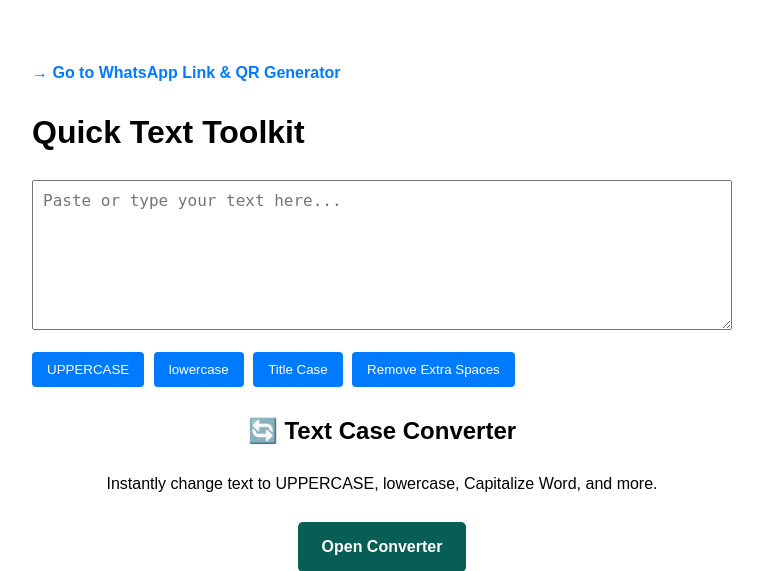
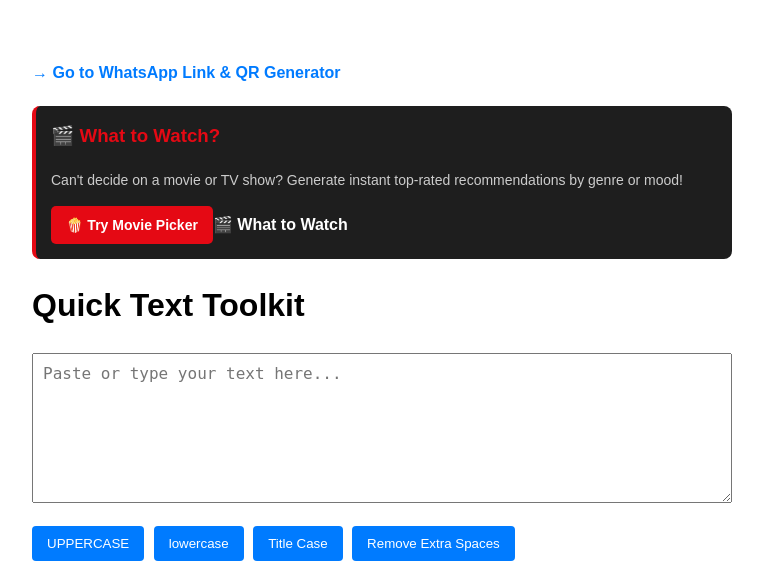
Before and after one commit to A-SODIQY/text-toolkit, a Flask app: page / in a window 1280 px wide. Shown: the top 571 px of the page, without its empty margins (258-1021 px from the left). Run offline with Flask 3, Linux system fonts and the light colour scheme.

Commit message:
Add What to Watch tool link to homepage

```diff
--- a/templates/index.html
+++ b/templates/index.html
@@ -58,6 +58,15 @@
   </a>
 </div>
 
+<!-- What to Watch Card -->
+<div style="background: #1e1e1e; color: #fff; border-radius: 8px; padding: 15px; margin: 10px 0; border-left: 4px solid #e50914;">
+    <h3 style="margin-top: 0; color: #e50914;">🎬 What to Watch?</h3>
+    <p style="font-size: 14px; color: #ccc;">Can't decide on a movie or TV show? Generate instant top-rated recommendations by genre or mood!</p>
+    <a href="/what-to-watch" style="display: inline-block; background: #e50914; color: white; padding: 8px 15px; text-decoration: none; border-radius: 5px; font-weight: bold; font-size: 14px;">
+        🍿 Try Movie Picker
+<a href="/what-to-watch" style="color: white; text-decoration: none; margin-right: 15px; font-weight: bold;">🎬 What to Watch</a>
+</div>
+
   <h1>Quick Text Toolkit</h1>
     <form method="POST">
         <textarea name="text_input" placeholder="Paste or type your text here...">{{ original_text }}</textarea>
```
